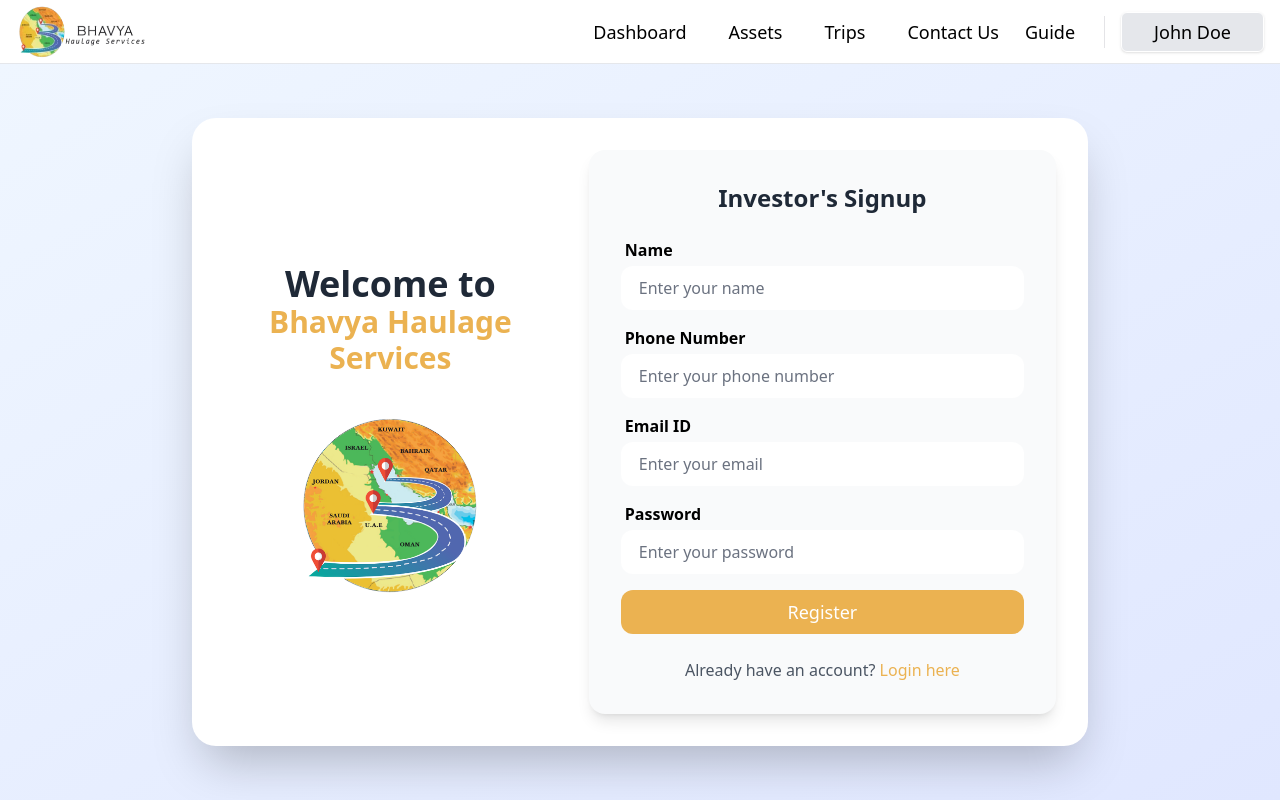
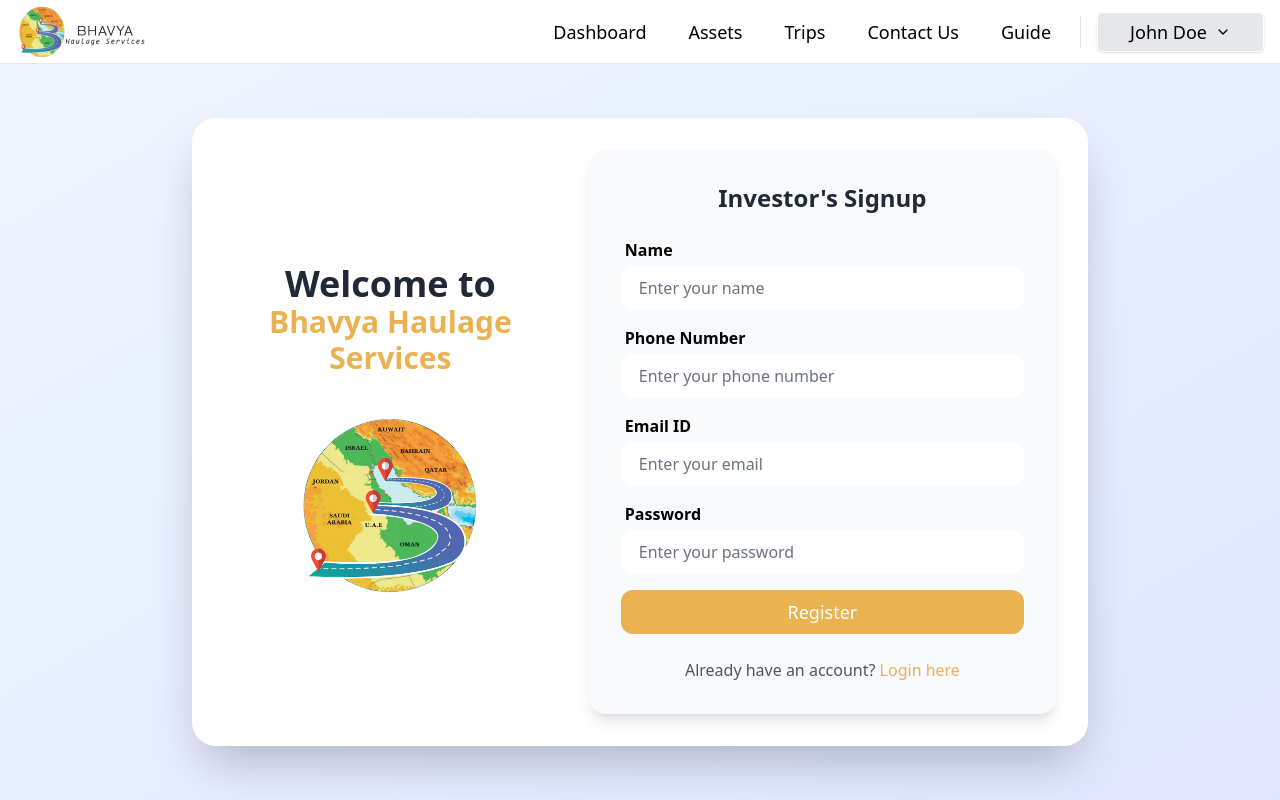
Before and after one commit to BuddyBoy26/BHS-Investor-Portal, a React (Vite) app in the folder BHS_frontend/: page /signup in a window 1280 px wide. Built offline with nearby package versions, Linux system fonts and the light colour scheme.

Commit message:
NavBar sorted

```diff
--- a/BHS_frontend/src/NavBar.jsx
+++ b/BHS_frontend/src/NavBar.jsx
@@ -1,21 +1,27 @@
+import React, { useState } from 'react';
 import { Link as RouteLink } from "react-router-dom";
 import { buttonVariants } from "./ui/button";
-import { ArrowRight } from "lucide-react";
+import { ArrowRight, ChevronDown } from "lucide-react";
 
 const NavBar = () => {
+  const [isDropdownOpen, setIsDropdownOpen] = useState(false);
   const user = {
     username: "John Doe",
     avatar: "user.jpg",
   }
   let User = true;
 
-  const largeTextButtonStyle = "text-lg !important"; // Inline style to enforce larger text
+  const largeTextButtonStyle = "text-lg !important";
+
+  const toggleDropdown = () => {
+    setIsDropdownOpen(!isDropdownOpen);
+  };
 
   return (
-    <nav className="sticky z-40 h-16 inset-x-0 top-0 w-full border-b bg-white  transition-all">
+    <nav className="sticky z-40 h-16 inset-x-0 top-0 w-full border-b bg-white transition-all">
       <div className="flex items-center h-full px-4 justify-between w-full">
         <RouteLink to="/" className="flex z-40 font-semibold items-center">
-          <img className="h-14" src="logo_2.png" />
+          <img className="h-14" src="logo_2.png" alt="Logo" />
         </RouteLink>
         <div className="h-full flex items-center space-x-4 justify-end w-full">
           {User ? (
@@ -47,19 +53,18 @@ const NavBar = () => {
                   size: "sm",
                   variant: "ghost",
                 })} ${largeTextButtonStyle} border border-white hover:border-black`}
-                style={{ fontSize: '1.125rem' }} // Inline style as fallback
+                style={{ fontSize: '1.125rem' }}
               >
                 Trips
               </RouteLink>
 
-              <div className="group">
               <RouteLink
                 to="/contact"
                 className={`${buttonVariants({
                   size: "sm",
                   variant: "ghost",
                 })} ${largeTextButtonStyle} border border-white hover:border-black`}
-  style={{ fontSize: '1.125rem' }} // Inline style as fallback
+                style={{ fontSize: '1.125rem' }}
               >
                 Contact Us
               </RouteLink>
@@ -72,35 +77,50 @@ const NavBar = () => {
                 style={{ fontSize: '1.125rem' }}
               >
                 Guide
+{/* <<<<<<< HEAD
 
 
+=======
+>>>>>>> 6dd1771 (NavBar sorted) */}
               </RouteLink>
-
-
-</div>
-
-
-
-
 
               <div className="h-8 w-px bg-zinc-200 hidden sm:block" />
 
-              <RouteLink
-                to="/profile"
+              <div className="relative">
+                <button
+                  onClick={toggleDropdown}
                   className={`${buttonVariants({
                     size: "lg",
                   })} hidden sm:flex items-center gap-1 bg-gray-200 ${largeTextButtonStyle} border border-white hover:border-black`}
                   style={{ fontSize: '1.125rem' }}
                 >
                   {user.username}
+                  <ChevronDown className={`ml-1 h-4 w-4 transition-transform ${isDropdownOpen ? 'rotate-180' : ''}`} />
+                </button>
+                {isDropdownOpen && (
+                  <div className="absolute right-0 mt-2 w-48 rounded-md shadow-lg bg-white ring-1 ring-black ring-opacity-5">
+                    <div className="py-1" role="menu" aria-orientation="vertical" aria-labelledby="options-menu">
+                      <RouteLink
+                        to="/profile"
+                        className="block px-4 py-2 text-sm text-gray-700 hover:bg-gray-100"
+                        role="menuitem"
+                      >
+                        Go to Profile
                       </RouteLink>
+                      <RouteLink
+                        to="/"
+                        className="block px-4 py-2 text-sm text-red-500 hover:bg-gray-100"
+                        role="menuitem"
+                      >
+                        Logout
+                      </RouteLink>
+                    </div>
+                  </div>
+                )}
+              </div>
             </>
           ) : (
             <>
-
-
-
-
               <RouteLink
                 to="/contact"
                 className={`${buttonVariants({
@@ -122,7 +142,6 @@ const NavBar = () => {
               >
                 Sign up
               </RouteLink>
-
               <RouteLink
                 to="/login"
                 className={`${buttonVariants({
```
Lines whose indentation alone changed are shown as unchanged.
